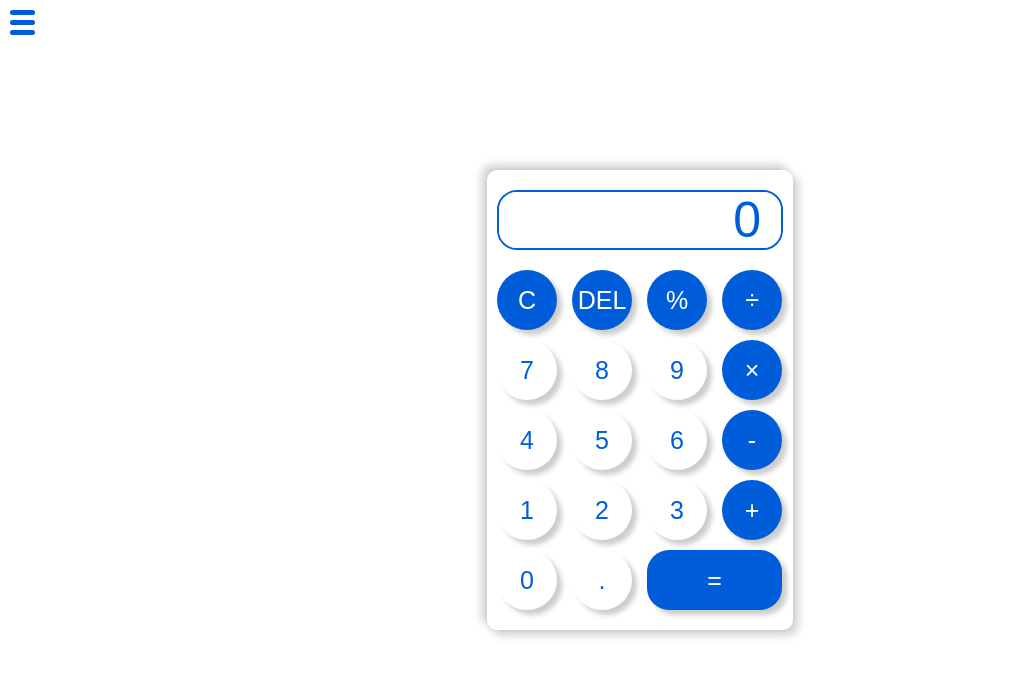
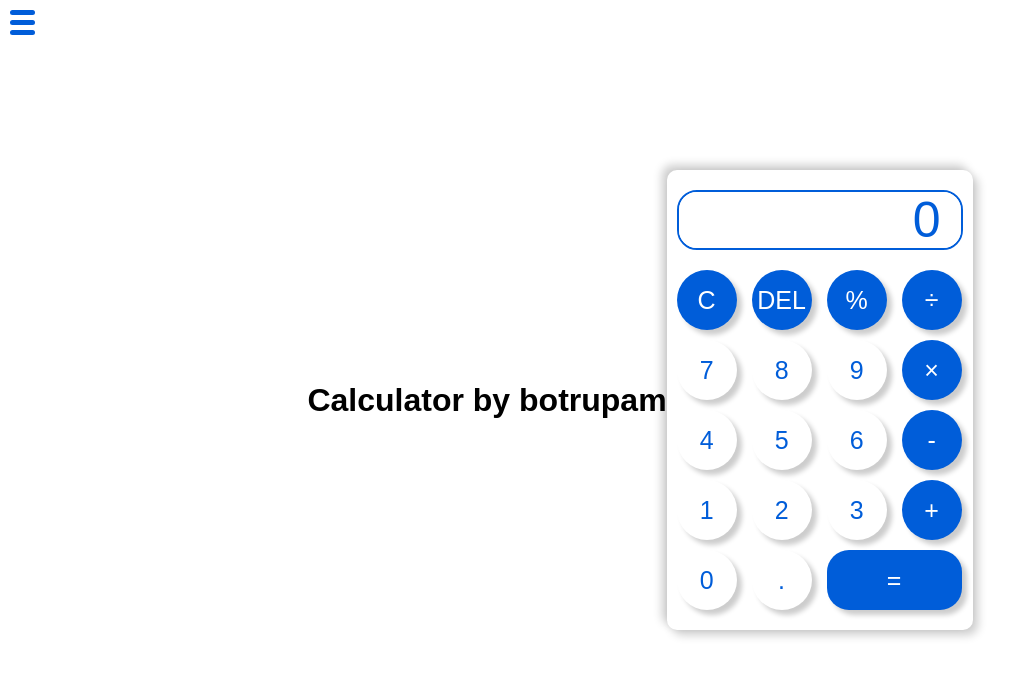
Before and after one commit to botrupam/calculator, a plain HTML site: page index.html in a window 1280 px wide. Shown: the whole page, without its empty margins (0-1034 px from the left). Drawn offline with Linux system fonts and the light colour scheme.

Commit message:
Update index.html

```diff
--- a/index.html
+++ b/index.html
@@ -6,7 +6,8 @@
   <meta name="viewport" content="width=device-width, initial-scale=1.0">
   <meta http-equiv="X-UA-Compatible" content="ie=edge">
   <link rel="stylesheet" href="style.css">
-  <title>Calculator</title>
+  <title>Simple Calculator</title>
+  <h1>Calculator by botrupam</h1>
 </head>
 
 <body>
```
